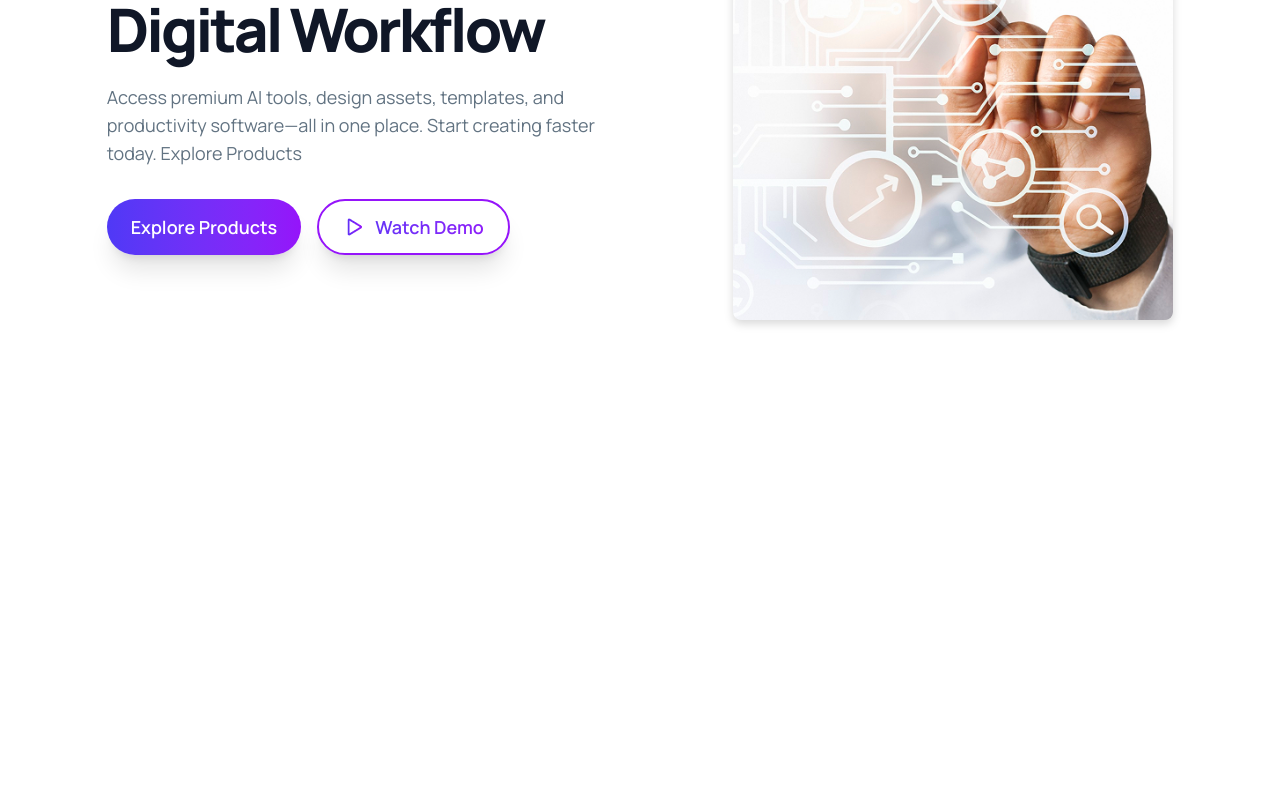
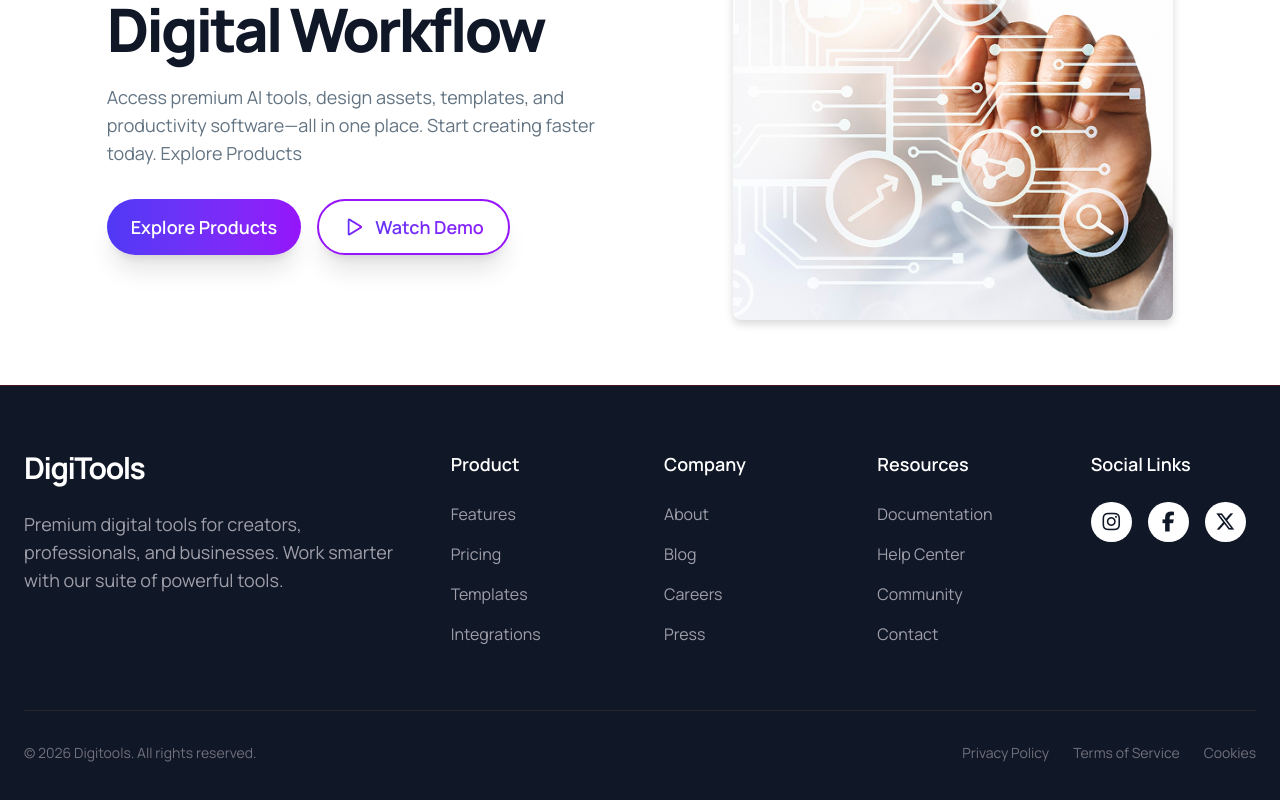
Before and after one commit to Pranto408/digi-tools, a React (Vite) app: page / in a window 1280 px wide. Shown: the part 332-1132 px from the top of the page. Before the commit the page ends 800 px from the top, so only its background shows below. Built offline with nearby package versions, Linux system fonts and the light colour scheme.

Commit message:
Footer Section Complited

```diff
--- a/src/App.jsx
+++ b/src/App.jsx
@@ -1,5 +1,6 @@
 import './App.css'
 import Banner from './components/Banner';
+import Footer from './components/Footer';
 import Navber from './components/navber';
 function App() {
 
@@ -8,7 +9,7 @@
     <>
       <Navber></Navber>
       <Banner></Banner>
-
+      <Footer></Footer>
     </>
   );
 }
--- /dev/null
+++ b/src/components/Footer.jsx
@@ -0,0 +1,146 @@
+const Footer = () => {
+  return (
+    <footer className="bg-[#101727] border-t border-red-900/50 pt-16 pb-10">
+      <div className="max-w-7xl mx-auto px-6">
+        <div className="grid grid-cols-1 md:grid-cols-12 gap-12">
+          {/* Logo & Description */}
+          <div className="md:col-span-4">
+            <div className="flex items-center gap-3 mb-6">
+              <h2 className="text-3xl font-bold tracking-tighter text-white">
+                DigiTools
+              </h2>
+            </div>
+
+            <p className="text-zinc-400 text-lg max-w-md">
+              Premium digital tools for creators, professionals, and businesses.
+              Work smarter with our suite of powerful tools.
+            </p>
+          </div>
+
+          {/* Quick Links */}
+          <div className="md:col-span-2">
+            <h3 className="text-white font-semibold mb-6 text-lg">Product</h3>
+            <ul className="space-y-4 text-zinc-400">
+              <li>
+                <a href="#" className="hover:text-white transition">
+                  Features
+                </a>
+              </li>
+              <li>
+                <a href="#" className="hover:text-white transition">
+                  Pricing
+                </a>
+              </li>
+              <li>
+                <a href="#" className="hover:text-white transition">
+                  Templates
+                </a>
+              </li>
+              <li>
+                <a href="#" className="hover:text-white transition">
+                  Integrations
+                </a>
+              </li>
+            </ul>
+          </div>
+
+          <div className="md:col-span-2">
+            <h3 className="text-white font-semibold mb-6 text-lg">Company</h3>
+            <ul className="space-y-4 text-zinc-400">
+              <li>
+                <a href="#" className="hover:text-white transition">
+                  About
+                </a>
+              </li>
+              <li>
+                <a href="#" className="hover:text-white transition">
+                  Blog
+                </a>
+              </li>
+              <li>
+                <a href="#" className="hover:text-white transition">
+                  Careers
+                </a>
+              </li>
+              <li>
+                <a href="#" className="hover:text-white transition">
+                  Press
+                </a>
+              </li>
+            </ul>
+          </div>
+
+          <div className="md:col-span-2">
+            <h3 className="text-white font-semibold mb-6 text-lg">Resources</h3>
+            <ul className="space-y-4 text-zinc-400">
+              <li>
+                <a href="#" className="hover:text-white transition">
+                  Documentation
+                </a>
+              </li>
+              <li>
+                <a href="#" className="hover:text-white transition">
+                  Help Center
+                </a>
+              </li>
+              <li>
+                <a href="#" className="hover:text-white transition">
+                  Community
+                </a>
+              </li>
+              <li>
+                <a href="#" className="hover:text-white transition">
+                  Contact
+                </a>
+              </li>
+            </ul>
+          </div>
+
+          <div className="md:col-span-2">
+            <h3 className="text-white font-semibold mb-6 text-lg">
+              Social Links
+            </h3>
+            <div className="flex gap-4 text-[#101727] text-xl">
+              <div className="px-2 py-1.5 rounded-full bg-white hover:bg-gray-300">
+                <a href="#">
+                  <i className="fa-brands fa-instagram"></i>
+                </a>
+              </div>
+
+              <div className="px-2 py-1.5 rounded-full bg-white hover:bg-gray-300">
+                <a href="#">
+                  <i className="fa-brands fa-facebook-f"></i>
+                </a>
+              </div>
+
+              <div className="px-2 py-1.5 rounded-full bg-white hover:bg-gray-300">
+                <a href="#">
+                  <i className="fa-brands fa-x-twitter"></i>
+                </a>
+              </div>
+            </div>
+          </div>
+        </div>
+
+        {/* Bottom Bar */}
+        <div className="mt-16 pt-8 border-t border-zinc-800 flex flex-col md:flex-row items-center justify-between gap-4 text-sm text-zinc-500">
+          <div>© 2026 Digitools. All rights reserved.</div>
+
+          <div className="flex gap-6">
+            <a href="" className="hover:text-white transition">
+              Privacy Policy
+            </a>
+            <a href="" className="hover:text-white transition">
+              Terms of Service
+            </a>
+            <a href="" className="hover:text-white transition">
+              Cookies
+            </a>
+          </div>
+        </div>
+      </div>
+    </footer>
+  );
+};
+
+export default Footer;
```
